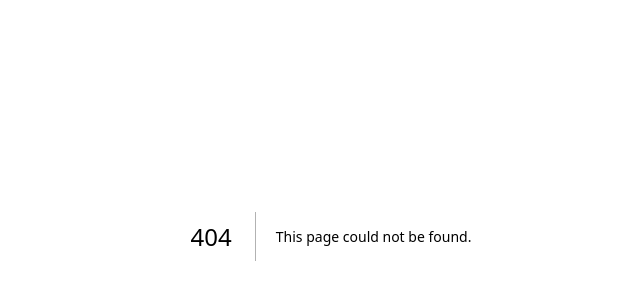
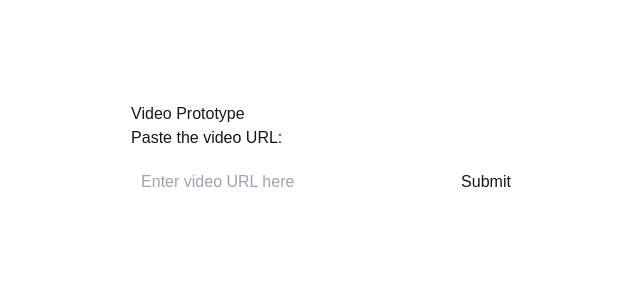
Before and after one commit to SimonSchoetz/femlives, a Next.js app: page /femlives/video-prototype in a window 1280 px wide. Before the commit this address had no page. Shown: the part 150-450 px from the top of the page, without its empty margins (309-949 px from the left). Built offline with nearby package versions, Linux system fonts and the light colour scheme.

Commit message:
feat: #30 Created Page with Input Form and Video Player

```diff
--- /dev/null
+++ b/src/app/femlives/video-prototype/page.tsx
@@ -0,0 +1,50 @@
+'use client';
+import { useState } from 'react';
+import VideoPlayer from '@/components/VideoPlayer';
+
+const VideoPrototype = () => {
+  const [srcUrl, setSrcUrl] = useState<string>('');
+  const [inputValue, setInputValue] = useState<string>('');
+
+  const handleSubmit = (e: React.FormEvent<HTMLFormElement>) => {
+    e.preventDefault();
+    setSrcUrl(inputValue);
+  };
+
+  return (
+    <div style={{ padding: '20px' }}>
+      <h1>Video Prototype</h1>
+
+      <form onSubmit={handleSubmit} style={{ marginBottom: '20px' }}>
+        <label
+          htmlFor='video-url'
+          style={{ display: 'block', marginBottom: '10px' }}
+        >
+          Paste the video URL:
+        </label>
+        <input
+          type='text'
+          id='video-url'
+          value={inputValue}
+          onChange={(e) => setInputValue(e.target.value)}
+          placeholder='Enter video URL here'
+          style={{
+            padding: '10px',
+            width: '300px',
+            marginRight: '10px',
+          }}
+        />
+        <button
+          type='submit'
+          style={{ padding: '10px 20px', cursor: 'pointer' }}
+        >
+          Submit
+        </button>
+      </form>
+
+      {srcUrl && <VideoPlayer srcUrl={srcUrl} />}
+    </div>
+  );
+};
+
+export default VideoPrototype;
--- a/src/components/VideoPlayer.tsx
+++ b/src/components/VideoPlayer.tsx
@@ -1,6 +1,7 @@
+'use client';
 import React from 'react';
-import Plyr, { APITypes, PlyrProps } from 'plyr-react';
-import 'plyr-react/plyr.css'; // Import Plyr styles
+import Plyr, { PlyrProps } from 'plyr-react';
+import 'plyr-react/plyr.css';
 
 interface VideoPlayerProps {
   srcUrl: string;
```
